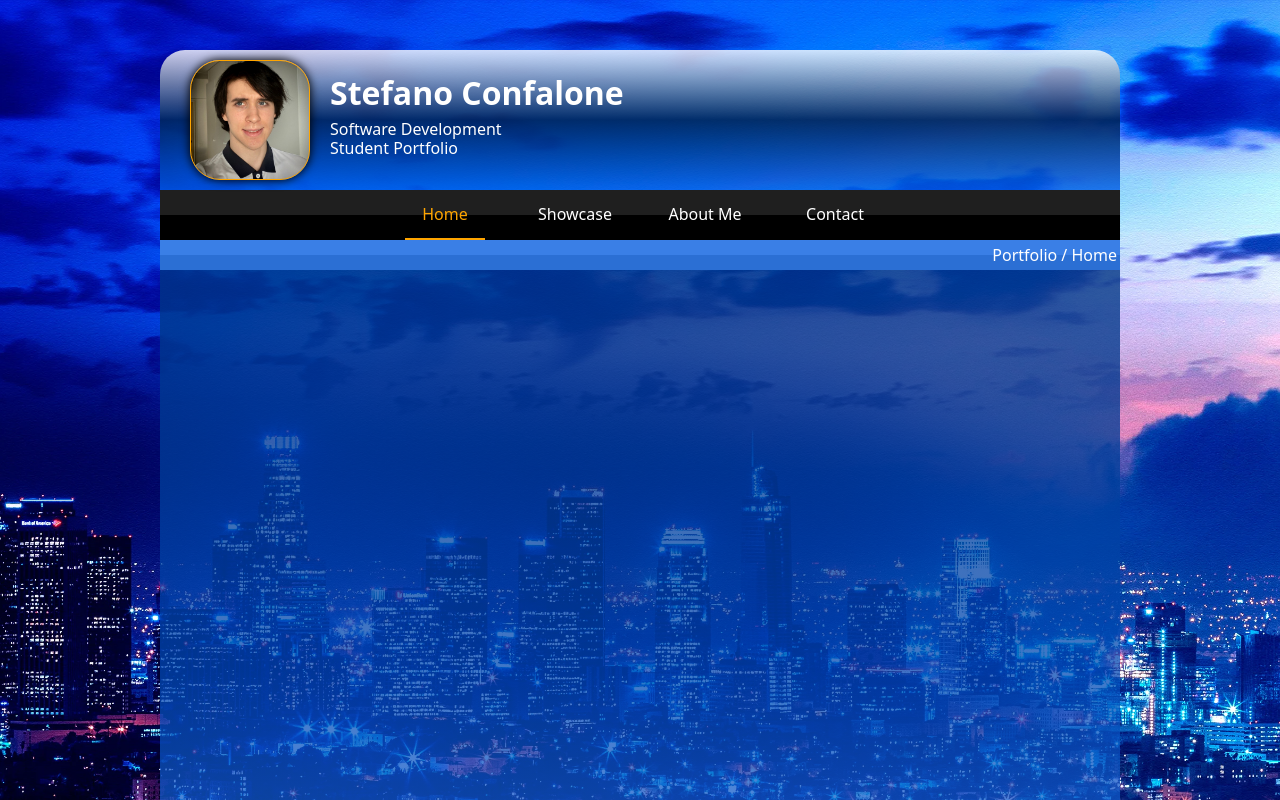
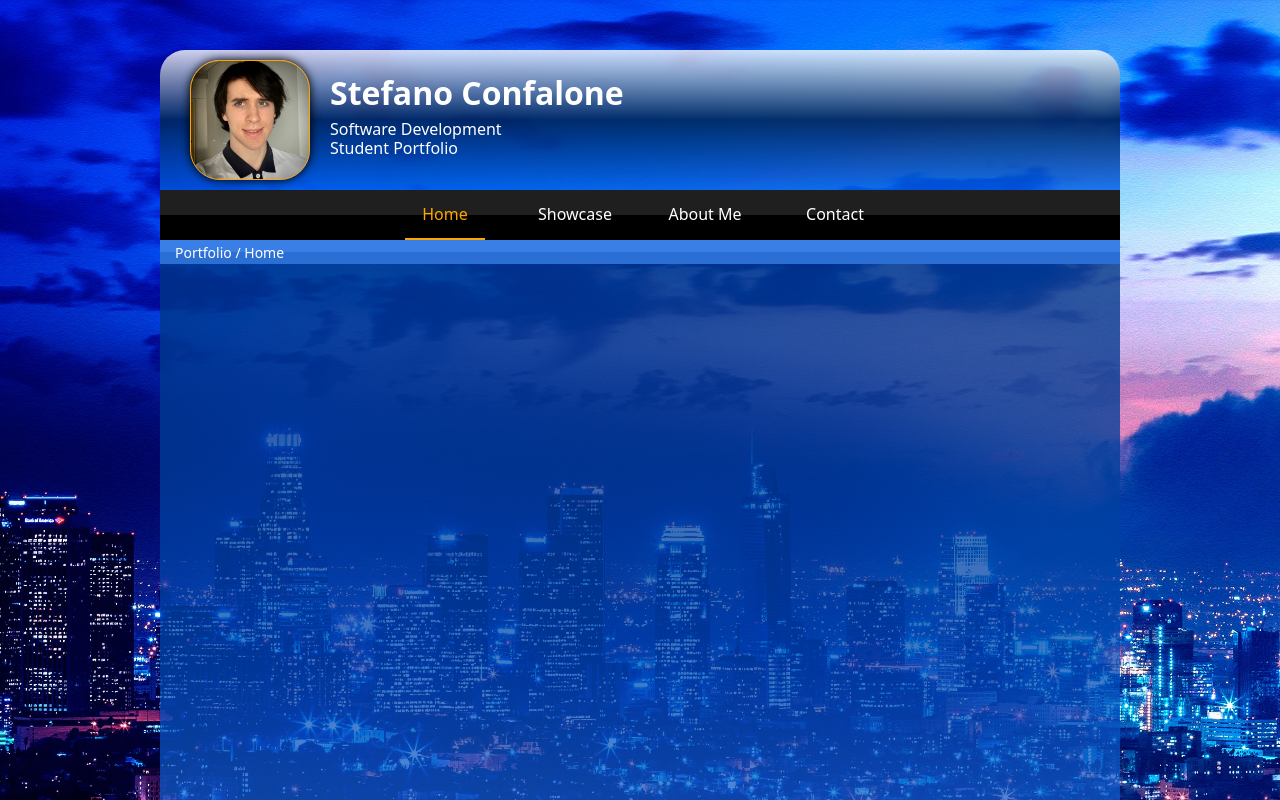
Before and after one commit to constf03/Portfolio-V3, a Next.js app in the folder src/: page / in a window 1280 px wide. Shown: the top 800 px of the page. Built offline with nearby package versions, Linux system fonts and the light colour scheme.

Commit message:
improve path display

```diff
--- a/src/app/Components/LocationBar/LocationBar.module.css
+++ b/src/app/Components/LocationBar/LocationBar.module.css
@@ -1,7 +1,6 @@
 .locationbar {
   width: 100%;
   color: white;
-  text-align: right;
   background: var(--location-bar-bg);
-  padding: 3px;
+  padding: 0px 15px;
 }
--- a/src/app/Components/LocationBar/LocationBar.tsx
+++ b/src/app/Components/LocationBar/LocationBar.tsx
@@ -17,7 +17,7 @@ export default function LocationBar() {
 
   return (
     <div className={styles.locationbar}>
-      <span>Portfolio {path}</span>
+      <small>Portfolio {path}</small>
     </div>
   );
 }
```
